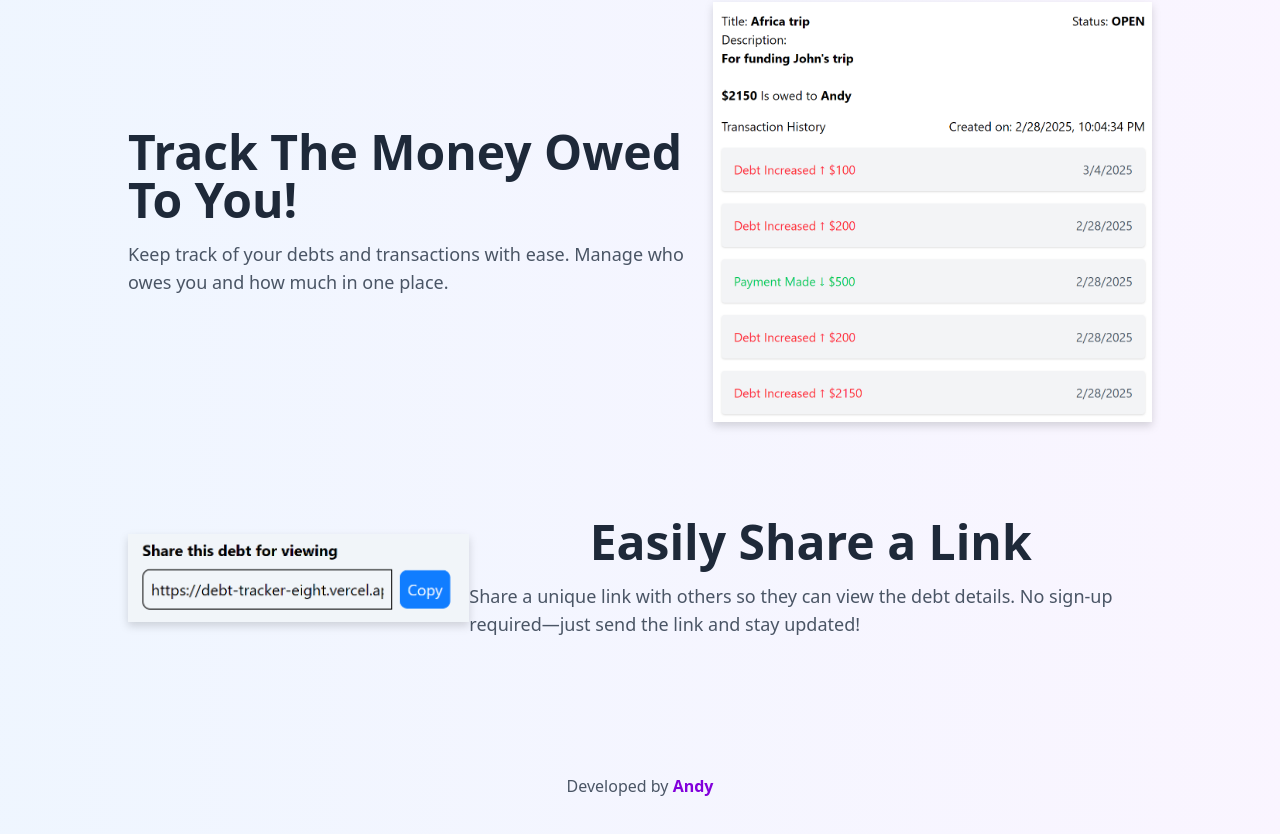
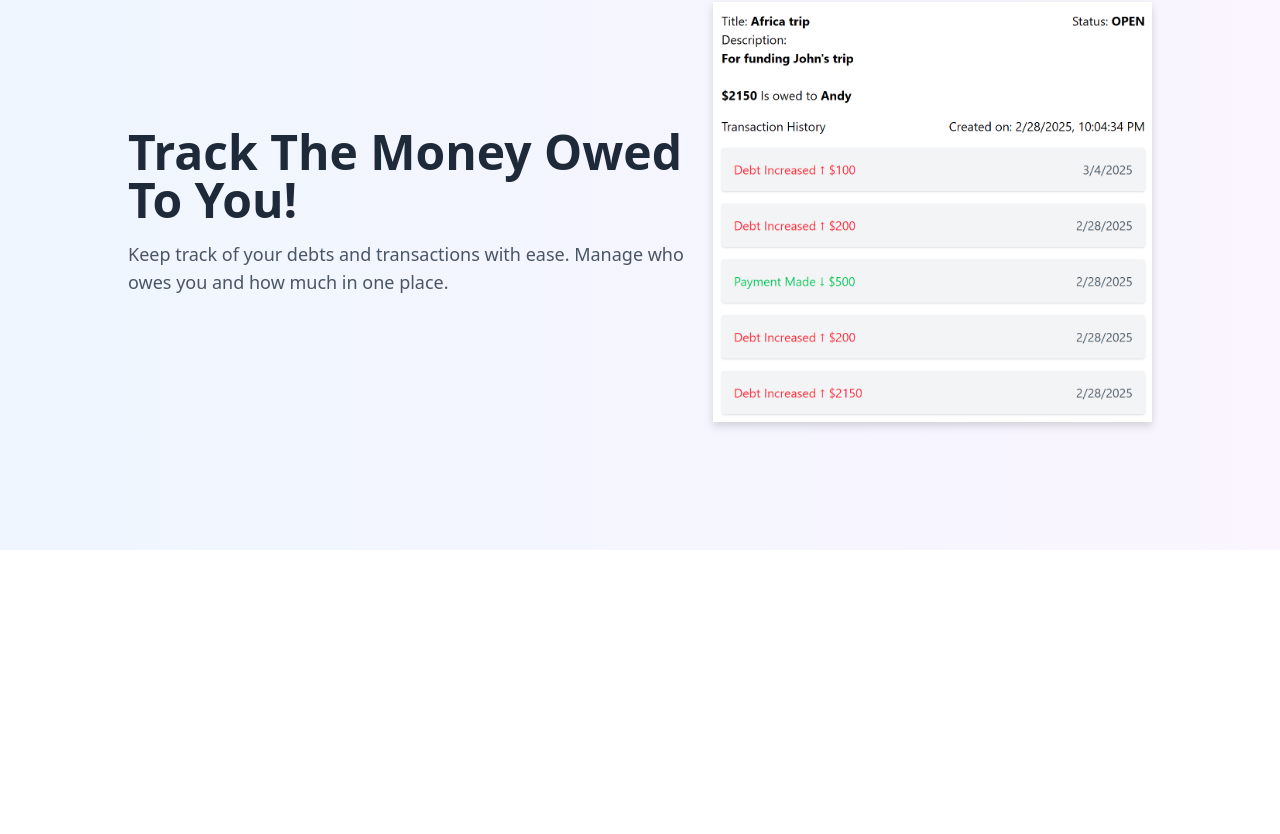
Before and after one commit to Andy-Huangg/debtTracker, a React (Vite) app in the folder frontend/: page / in a window 1280 px wide. Shown: the part 326-1160 px from the top of the page. After the commit the page ends 876 px from the top, so only its background shows below. Built offline with nearby package versions, Linux system fonts and the light colour scheme.

Commit message:
Make nav on homepage not sticky on smaller screens

```diff
--- a/frontend/src/components/pages/HomePage.jsx
+++ b/frontend/src/components/pages/HomePage.jsx
@@ -1,14 +1,12 @@
 import { Link, useNavigate } from "react-router-dom";
 import favicon from "../../assets/favicon.ico";
 import DebtDisplayImage from "../../assets/DebtDisplay.png";
-import ShareDebtImage from "../../assets/ShareDebt.png";
 function HomePage() {
   const navigate = useNavigate();
 
   return (
     <div className="min-h-screen bg-gradient-to-r from-blue-50 to-purple-50 py-4 px-4 sm:px-6 lg:px-8">
-      {/* Header */}
-      <nav className="flex justify-between items-center mb-12 sticky top-4">
+      <nav className="flex justify-between items-center mb-12 md:sticky top-4">
         <div className="flex">
           <img
             src={favicon}
@@ -34,7 +32,7 @@ function HomePage() {
           </Link>
         </div>
       </nav>
-      {/* Top header text section*/}
+
       <div className="text-center mb-16">
         <h1 className="text-5xl font-bold text-gray-900 mb-4">
           Never Lose Track of Who Owes You Money Again
@@ -57,7 +55,7 @@ function HomePage() {
             Log In
           </button>
         </div>
-        {/* Main section*/}
+
         <div className="flex flex-col md:flex-row items-center justify-between px-6 md:px-12 lg:px-24 py-12">
           <div className="md:w-1/2 lg:w-2/3 flex-col text-center md:text-left flex justify-center items-center">
             <h1 className="text-3xl md:text-5xl font-bold text-gray-800 flex justify-center">
@@ -77,41 +75,7 @@ function HomePage() {
             />
           </div>
         </div>
-        {/* Share debt link section*/}
-        <div className="flex flex-col md:flex-row gap items-center gap-4 md:gap-0 justify-between px-6 md:px-12 lg:px-24 py-12">
-          <div className="md:w-1/2 lg:w-1/3 flex justify-center mt-8 md:mt-0">
-            <img
-              src={ShareDebtImage}
-              alt="Share Debt Link"
-              className="w-full max-w-md md:max-w-lg lg:max-w-xl drop-shadow-lg"
-            />
-          </div>
-
-          <div className="md:w-1/2 lg:w-2/3 flex-col text-center md:text-left flex justify-center items-center">
-            <h1 className="text-3xl md:text-5xl font-bold text-gray-800 flex justify-center">
-              Easily Share a Link
-            </h1>
-            <p className="mt-4 text-lg text-gray-600 flex justify-center">
-              Share a unique link with others so they can view the debt details.
-              No sign-up required—just send the link and stay updated!
-            </p>
-          </div>
-        </div>
       </div>
-
-      <footer className="text-center py-6 text-gray-600">
-        <p>
-          {"Developed by "}
-          <a
-            href="https://github.com/Andy-Huangg"
-            target="_blank"
-            rel="noopener noreferrer"
-            className="text-purple-700 font-semibold hover:underline"
-          >
-            Andy
-          </a>
-        </p>
-      </footer>
     </div>
   );
 }
```
